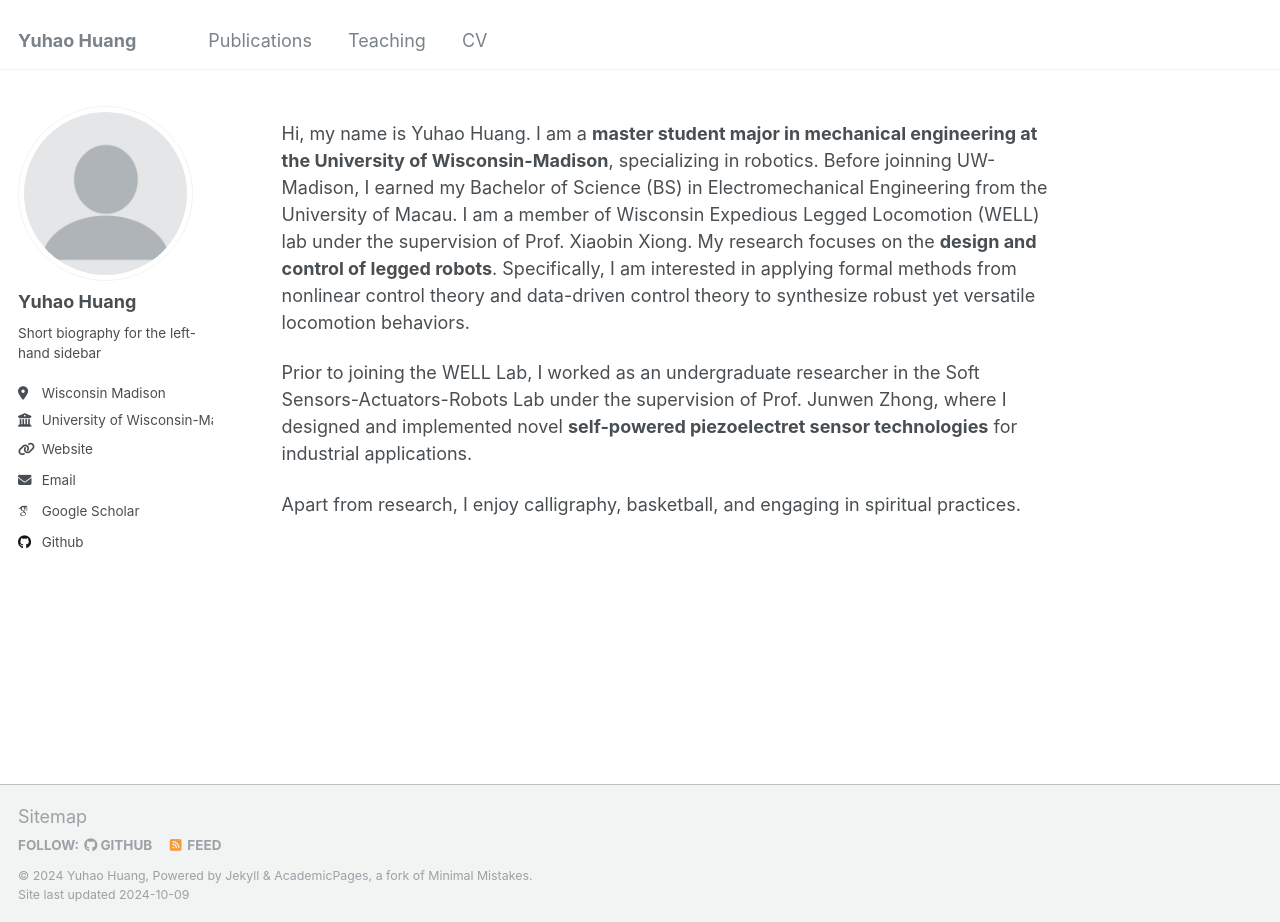
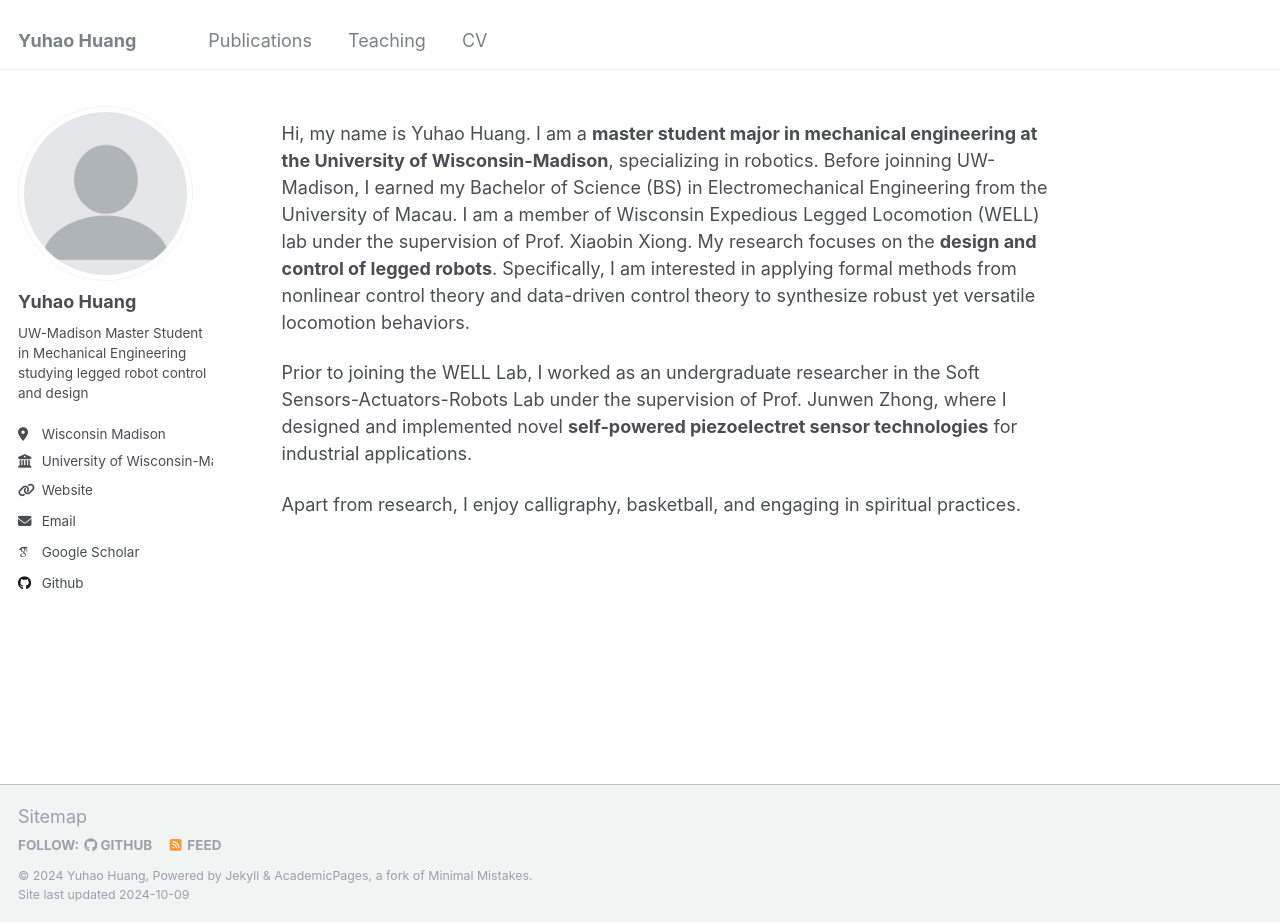
Before and after one commit to Hyh2001/Hyh2001.github.io, a Jekyll site: the page built from _pages/about.md, in a window 1280 px wide and 922 px high. Built offline with Jekyll 4.4.1, drawn with Linux system fonts in a browser that asks for light colours; some web fonts are replaced.

Commit message:
Update _config.yml

```diff
--- a/_config.yml
+++ b/_config.yml
@@ -24,7 +24,7 @@ author:
   avatar           : "profile.png"
   name             : "Yuhao Huang"
   pronouns         : # example: "she/her"
-  bio              : "Short biography for the left-hand sidebar"
+  bio              : "UW-Madison Master Student in Mechanical Engineering studying legged robot control and design"
   location         : "Wisconsin Madison"
   employer         : "University of Wisconsin-Madison"
   uri              : "https://Hyh2001.github.io"
```
